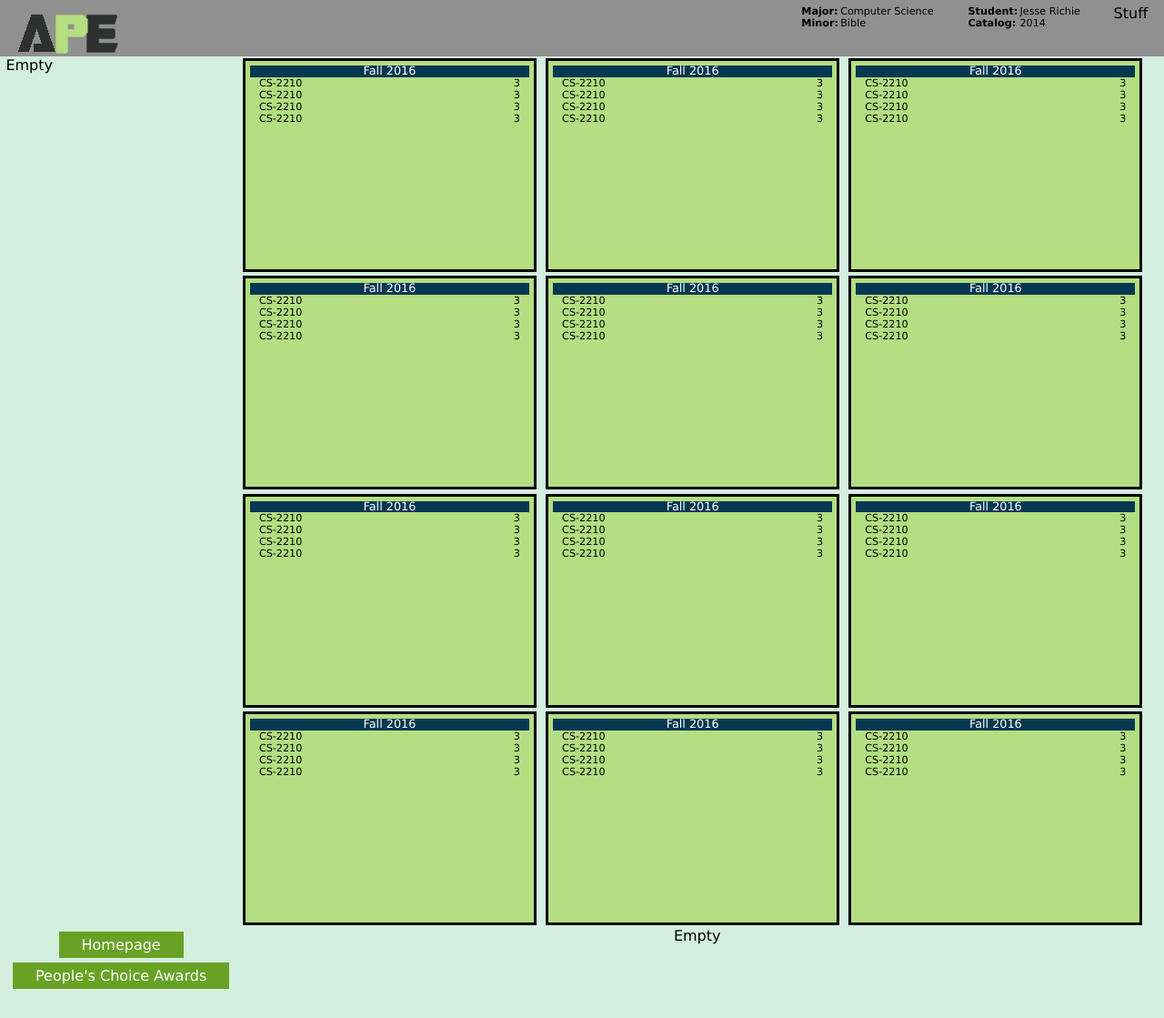
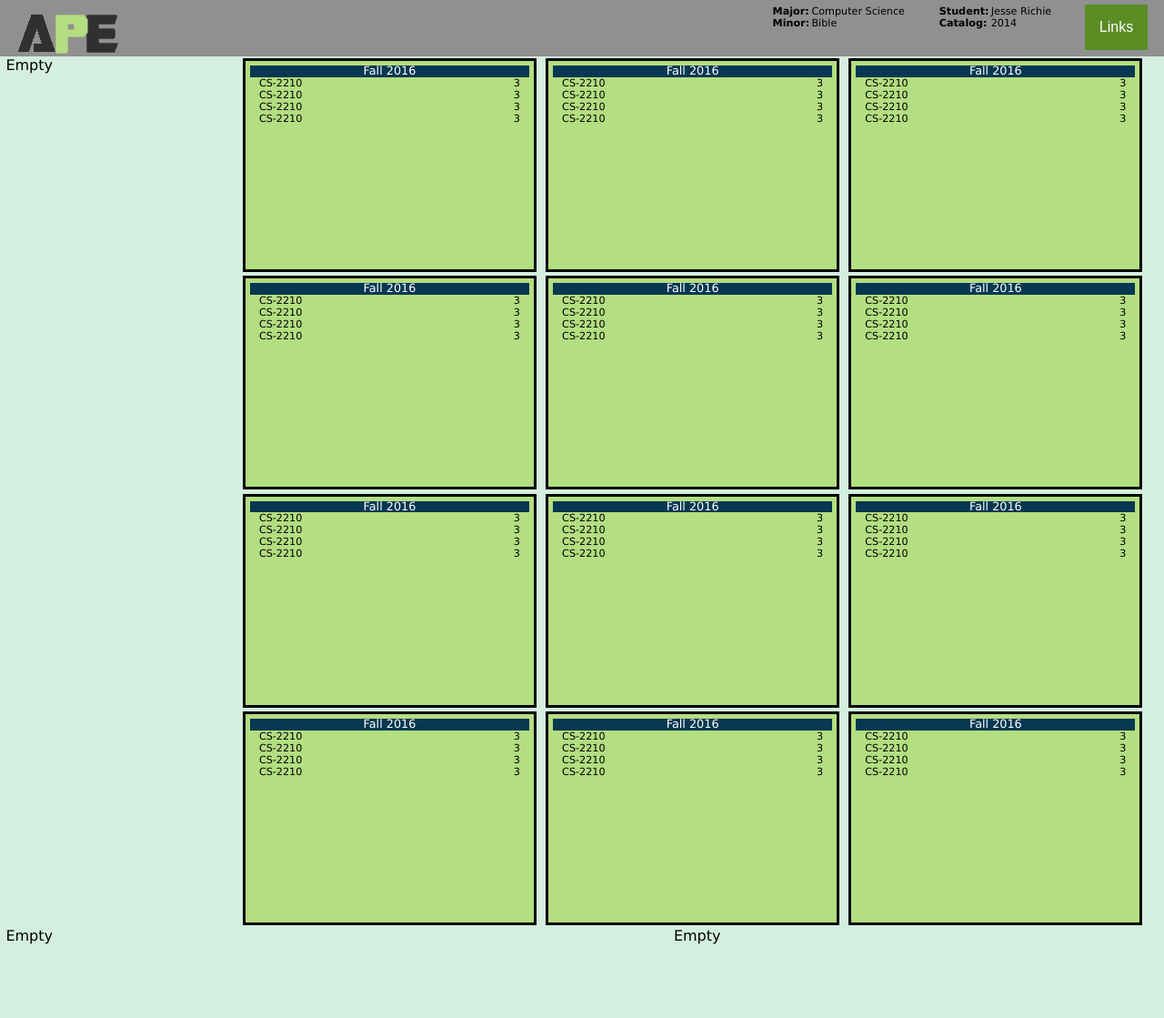
Before and after one commit to JesseRussell107/WebAppsProject2, a PHP site: page /Project2.html in a window 1280 px wide. Shown: the whole page at 91% size. Run offline with PHP 8.4, Linux system fonts and the light colour scheme.

Commit message:
Finished dropdown menu for both sites

```diff
--- a/RLJRWebAppsProj2/public_html/Project2.html
+++ b/RLJRWebAppsProj2/public_html/Project2.html
@@ -13,7 +13,15 @@
     </head>
     <body>
         <div id="header">
-            <div class="column">Stuff</div>
+            <div class="column">
+                <div class="dropdown">
+                    <button class="dropbtn">Links</button>
+                    <div class="dropdown-content">
+                        <a href="http://judah.cedarville.edu/~jrussel/cs3220.html">Homepage</a>
+                        <a href="http://judah.cedarville.edu/peopleschoice/index.php">People's Choice Awards</a>
+                    </div>
+                </div>
+            </div>
             <div class="column">
                 <p>
                     <span id="plan-name">Jesse Richie</span><br/>
@@ -39,7 +47,6 @@
         <div id="content">
             <div id="upper">
                 <div id="UL">Empty</div>
-
                 <div id="UR" >
                     <div class="row">
                         <div class="semester">
@@ -434,10 +441,7 @@
                 </div>
             </div>
             <div id="below">
-                <div id="BL">
-                    <p><a href="http://judah.cedarville.edu/~jrussel/cs3220.html">Homepage</a></p>
-                    <p><a href="http://judah.cedarville.edu/peopleschoice/index.php">People's Choice Awards</a></p>
-                </div>
+                <div id="BL">Empty</div>
                 <div id="BR">Empty</div>
             </div>
         </div>
--- a/RLJRWebAppsProj2/public_html/css/Project2.css
+++ b/RLJRWebAppsProj2/public_html/css/Project2.css
@@ -156,14 +156,46 @@ body {
     text-align: center;
 }
 
-a:link, a:visited{
-    background-color:#68a225;
-    color:white;
-    padding:5px 25px;
-    text-align:center;
-    text-decoration:none;
-    display:inline-block;
+/** Dropdown Menu **/
+
+.dropbtn {
+    background-color: #5B8C24;
+    color: white;
+    padding: 16px;
+    font-size: 16px;
+    border: none;
+    cursor: pointer;
 }
-a:hover, a:active{
-    background-color:red;
+
+.dropdown {
+    position: relative;
+    display: inline-block;
+    z-index: 1;
 }
+
+.dropdown-content {
+    display: none;
+    position: absolute;
+    right: 0;
+    background-color: #f9f9f9;
+    min-width: 160px;
+    box-shadow: 0px 8px 16px 0px rgba(0,0,0,0.2);
+    z-index: 1;
+}
+
+.dropdown-content a {
+    color: black;
+    padding: 12px 16px;
+    text-decoration: none;
+    display: block;
+}
+
+.dropdown-content a:hover {background-color: #f1f1f1}
+
+.dropdown:hover .dropdown-content {
+    display: block;
+}
+
+.dropdown:hover .dropbtn {
+    background-color: #68A225;
+}
--- a/RLJRWebAppsProj2/public_html/css/cs3220.css
+++ b/RLJRWebAppsProj2/public_html/css/cs3220.css
@@ -57,7 +57,7 @@ body{
 }
 
 .dropdown:hover .dropbtn {
-    background-color: #3e8e41;
+    background-color: #db00be;
 }
 
 a.proj:link, a.proj:visited{
```
